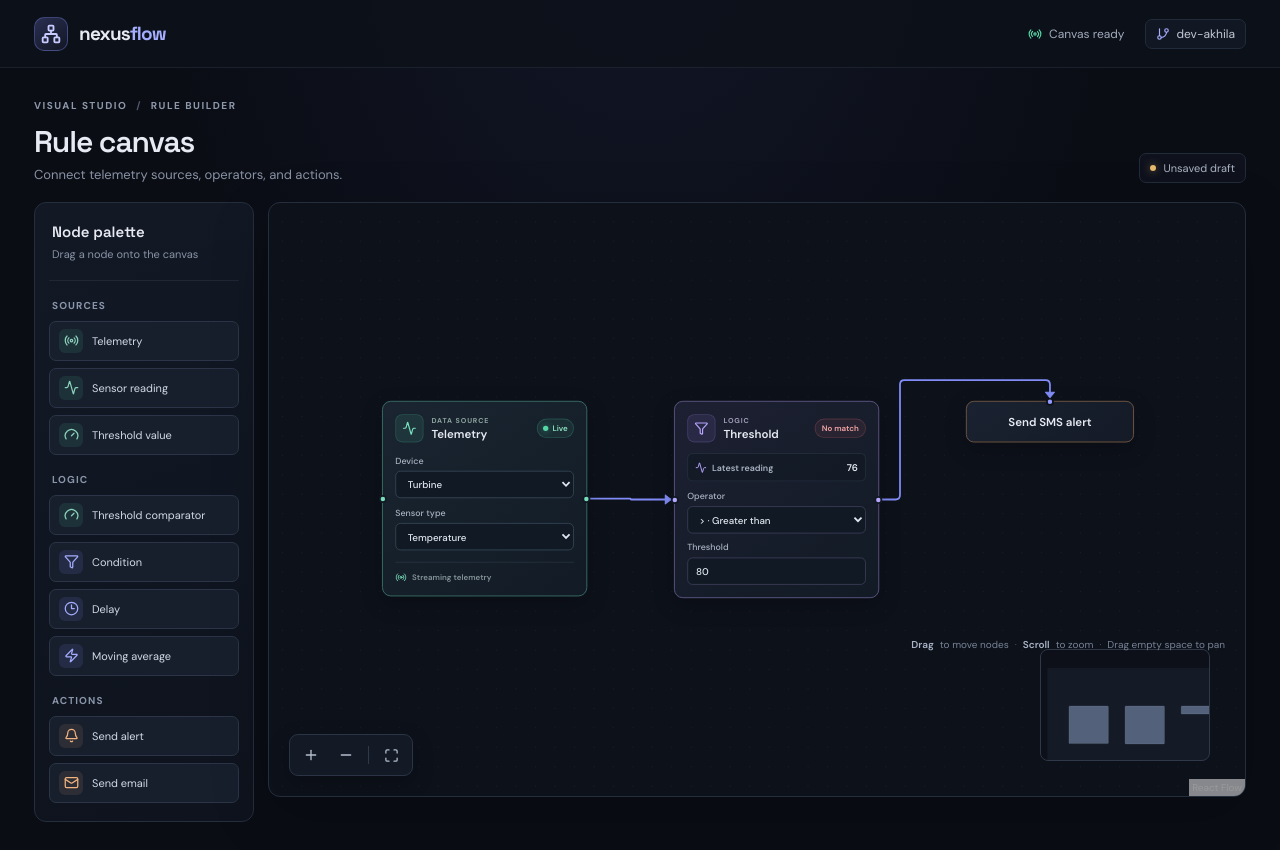
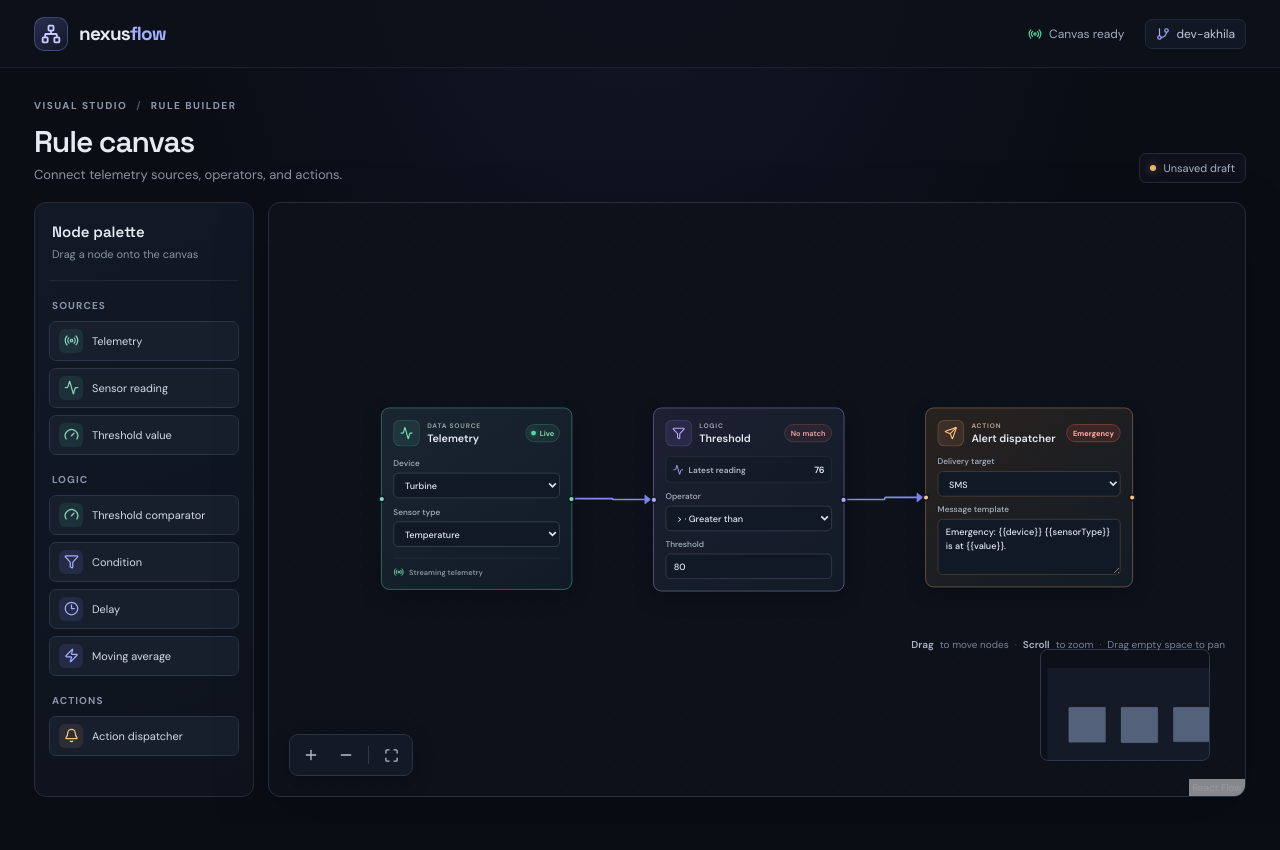
Before and after one commit to mujtabashaikh2812-stack/NexusFlow-Visual-IoT-Telemetry-Rule-Engine, a React (Vite) app in the folder client/: page / in a window 1280 px wide. After the commit the page ends 825 px from the top, so only its background shows below. Built offline with nearby package versions, Linux system fonts and the light colour scheme.

Commit message:
feat: add configurable emergency action alert dispatcher node

```diff
--- a/client/src/components/canvas/RuleCanvas.jsx
+++ b/client/src/components/canvas/RuleCanvas.jsx
@@ -13,11 +13,13 @@ import {
 import CanvasControls from "./CanvasControls.jsx";
 import { isConnectionAllowed } from "./CustomConnectionLine.jsx";
 import useCanvasDrop from "./useCanvasDrop.js";
+import ActionNode from "../nodes/ActionNode.jsx";
 import SourceNode from "../nodes/SourceNode.jsx";
 import ThresholdNode from "../nodes/ThresholdNode.jsx";
 import TransformNode from "../nodes/TransformNode.jsx";
 
 const nodeTypes = {
+  action: ActionNode,
   source: SourceNode,
   threshold: ThresholdNode,
   transform: TransformNode,
@@ -38,9 +40,13 @@ const initialNodes = [
   },
   {
     id: "alert",
-    type: "output",
+    type: "action",
     position: { x: 740, y: 170 },
-    data: { label: "Send SMS alert" },
+    data: {
+      target: "SMS",
+      messageTemplate:
+        "Emergency: {{device}} {{sensorType}} is at {{value}}.",
+    },
   },
 ];
 
--- a/client/src/components/canvas/useCanvasDrop.js
+++ b/client/src/components/canvas/useCanvasDrop.js
@@ -2,6 +2,7 @@ import { useCallback } from "react";
 import { useReactFlow } from "@xyflow/react";
 
 const NODE_TYPES = new Set([
+  "action",
   "input",
   "source",
   "threshold",
@@ -39,7 +40,14 @@ export default function useCanvasDrop(setNodes) {
             y: event.clientY,
           }),
           data:
-            type === "source"
+            type === "action"
+              ? {
+                  label,
+                  target: "SMS",
+                  messageTemplate:
+                    "Emergency: {{device}} {{sensorType}} is at {{value}}.",
+                }
+              : type === "source"
               ? { label, device: "Turbine", sensorType: "Temperature" }
               : type === "threshold"
                 ? { label, operator: ">", threshold: 80, currentValue: 76 }
--- /dev/null
+++ b/client/src/components/nodes/ActionNode.css
@@ -0,0 +1,123 @@
+.react-flow__node.react-flow__node-action {
+  min-width: 0;
+  padding: 0;
+  border: 0;
+  background: transparent;
+  box-shadow: none;
+}
+
+.react-flow__node.react-flow__node-action.selected {
+  border: 0;
+  border-radius: 11px;
+  box-shadow: 0 0 0 2px rgba(129, 140, 248, 0.55);
+}
+
+.action-node {
+  position: relative;
+  width: 252px;
+  padding: 14px;
+  color: #e6eaf3;
+  border: 1px solid #795b47;
+  border-radius: 10px;
+  background: linear-gradient(145deg, #29221e, #121b25);
+  box-shadow: 0 8px 24px rgba(0, 0, 0, 0.24);
+  font-family: "DM Sans", sans-serif;
+}
+
+.action-node-heading {
+  display: flex;
+  align-items: center;
+  gap: 9px;
+  margin-bottom: 12px;
+}
+
+.action-node-icon {
+  width: 32px;
+  height: 32px;
+  display: grid;
+  flex: 0 0 32px;
+  place-items: center;
+  color: #ffc184;
+  border: 1px solid rgba(240, 179, 126, 0.22);
+  border-radius: 8px;
+  background: rgba(240, 179, 126, 0.1);
+}
+
+.action-node-eyebrow {
+  margin: 0 0 2px;
+  color: #b6a08e;
+  font-size: 8px;
+  font-weight: 700;
+  letter-spacing: 1px;
+}
+
+.action-node-heading h3 {
+  margin: 0;
+  font-size: 13px;
+  font-weight: 600;
+}
+
+.action-node-priority {
+  margin-left: auto;
+  padding: 4px 7px;
+  color: #ffb1a6;
+  border: 1px solid rgba(255, 117, 96, 0.28);
+  border-radius: 999px;
+  background: rgba(255, 92, 72, 0.12);
+  font-size: 9px;
+  font-weight: 700;
+  white-space: nowrap;
+}
+
+.action-node-field {
+  display: grid;
+  gap: 5px;
+  margin-top: 9px;
+  color: #aab4c4;
+  font-size: 10px;
+  font-weight: 500;
+}
+
+.action-node-field select,
+.action-node-field textarea {
+  box-sizing: border-box;
+  width: 100%;
+  padding: 8px 9px;
+  color: #e1e7f1;
+  border: 1px solid #493e38;
+  border-radius: 6px;
+  background: #111a24;
+  font: inherit;
+  font-size: 11px;
+}
+
+.action-node-field select {
+  min-height: 31px;
+  padding-top: 0;
+  padding-bottom: 0;
+  cursor: pointer;
+}
+
+.action-node-field textarea {
+  min-height: 68px;
+  line-height: 1.45;
+  resize: vertical;
+}
+
+.action-node-field select:focus-visible,
+.action-node-field textarea:focus-visible {
+  outline: 2px solid #ffc184;
+  outline-offset: 2px;
+}
+
+.action-node-field option {
+  color: #e1e7f1;
+  background: #111a24;
+}
+
+.action-node .react-flow__handle {
+  width: 9px;
+  height: 9px;
+  border: 2px solid #111a24;
+  background: #ffc184;
+}
--- /dev/null
+++ b/client/src/components/nodes/ActionNode.jsx
@@ -0,0 +1,66 @@
+import { Handle, Position, useReactFlow } from "@xyflow/react";
+import { Send } from "lucide-react";
+import "./ActionNode.css";
+
+const targets = ["SMS", "Webhook", "Email"];
+const defaultMessageTemplate =
+  "Emergency: {{device}} {{sensorType}} is at {{value}}.";
+
+export default function ActionNode({ id, data }) {
+  const { updateNodeData } = useReactFlow();
+  const target = targets.includes(data.target) ? data.target : targets[0];
+  const messageTemplate =
+    data.messageTemplate ?? defaultMessageTemplate;
+
+  return (
+    <article className="action-node" aria-label="Action alert dispatcher node">
+      <Handle type="target" position={Position.Left} />
+
+      <div className="action-node-heading">
+        <span className="action-node-icon" aria-hidden="true">
+          <Send size={16} />
+        </span>
+        <div>
+          <p className="action-node-eyebrow">ACTION</p>
+          <h3>Alert dispatcher</h3>
+        </div>
+        <span className="action-node-priority" aria-label="Emergency priority">
+          Emergency
+        </span>
+      </div>
+
+      <label className="action-node-field">
+        <span>Delivery target</span>
+        <select
+          className="nodrag"
+          aria-label="Alert delivery target"
+          value={target}
+          onChange={(event) =>
+            updateNodeData(id, { target: event.target.value })
+          }
+        >
+          {targets.map((option) => (
+            <option key={option} value={option}>
+              {option}
+            </option>
+          ))}
+        </select>
+      </label>
+
+      <label className="action-node-field">
+        <span>Message template</span>
+        <textarea
+          className="nodrag"
+          aria-label="Alert message template"
+          rows={3}
+          value={messageTemplate}
+          onChange={(event) =>
+            updateNodeData(id, { messageTemplate: event.target.value })
+          }
+        />
+      </label>
+
+      <Handle type="source" position={Position.Right} />
+    </article>
+  );
+}
--- a/client/src/components/sidebar/NodePalette.jsx
+++ b/client/src/components/sidebar/NodePalette.jsx
@@ -4,7 +4,6 @@ import {
   Clock3,
   Filter,
   Gauge,
-  Mail,
   Radio,
   Zap,
 } from "lucide-react";
@@ -30,8 +29,7 @@ const categories = [
   {
     name: "Actions",
     nodes: [
-      { label: "Send alert", type: "output", icon: Bell },
-      { label: "Send email", type: "output", icon: Mail },
+      { label: "Action dispatcher", type: "action", icon: Bell },
     ],
   },
 ];
--- a/client/src/index.css
+++ b/client/src/index.css
@@ -288,6 +288,11 @@ h1 {
   background: rgba(240, 179, 126, 0.1);
 }
 
+.palette-node-action .palette-node-icon {
+  color: #ffc184;
+  background: rgba(240, 179, 126, 0.1);
+}
+
 .canvas-frame {
   position: relative;
   height: min(690px, calc(100vh - 205px));
@@ -325,6 +330,10 @@ h1 {
 }
 
 .react-flow__node-output {
+  border-color: #795b47;
+}
+
+.react-flow__node-action {
   border-color: #795b47;
 }
 
```
